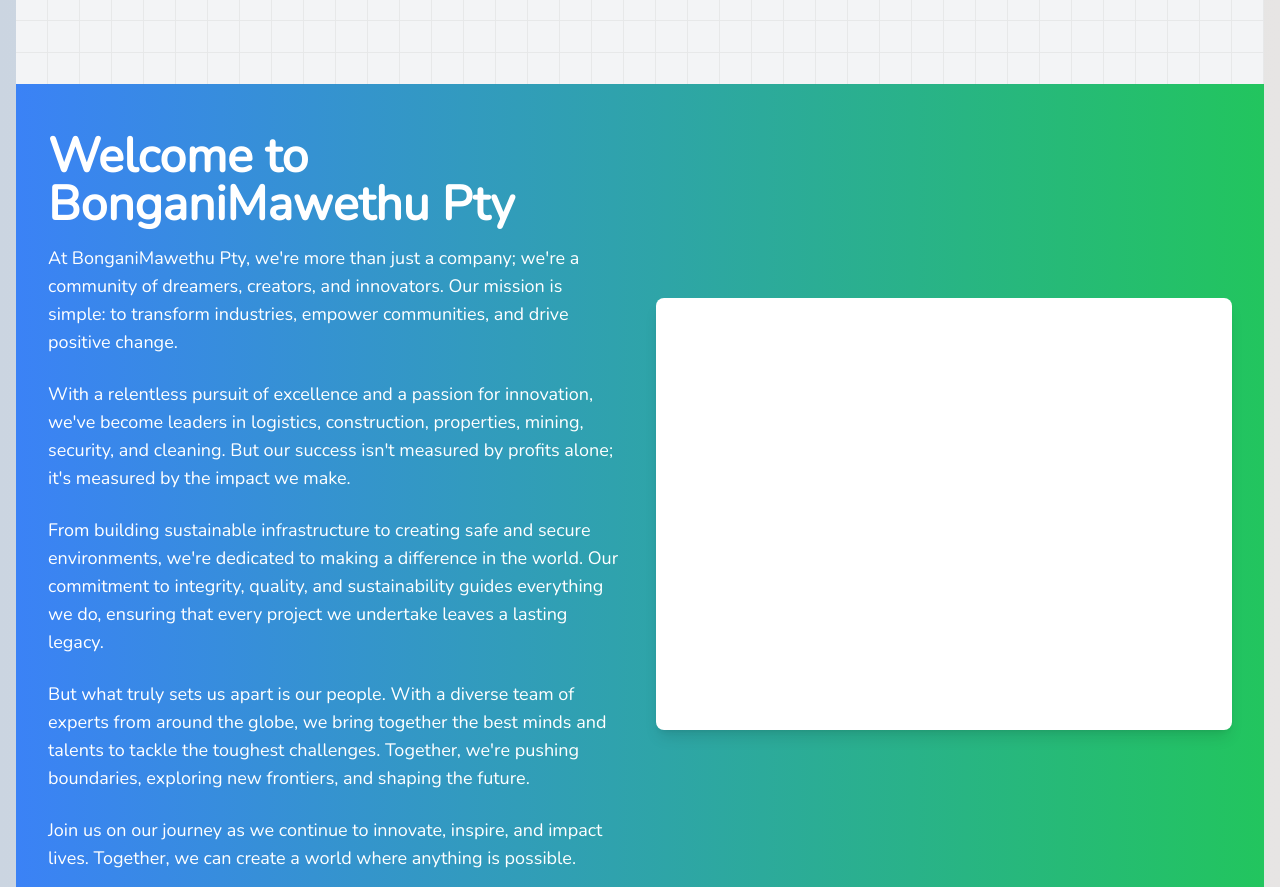
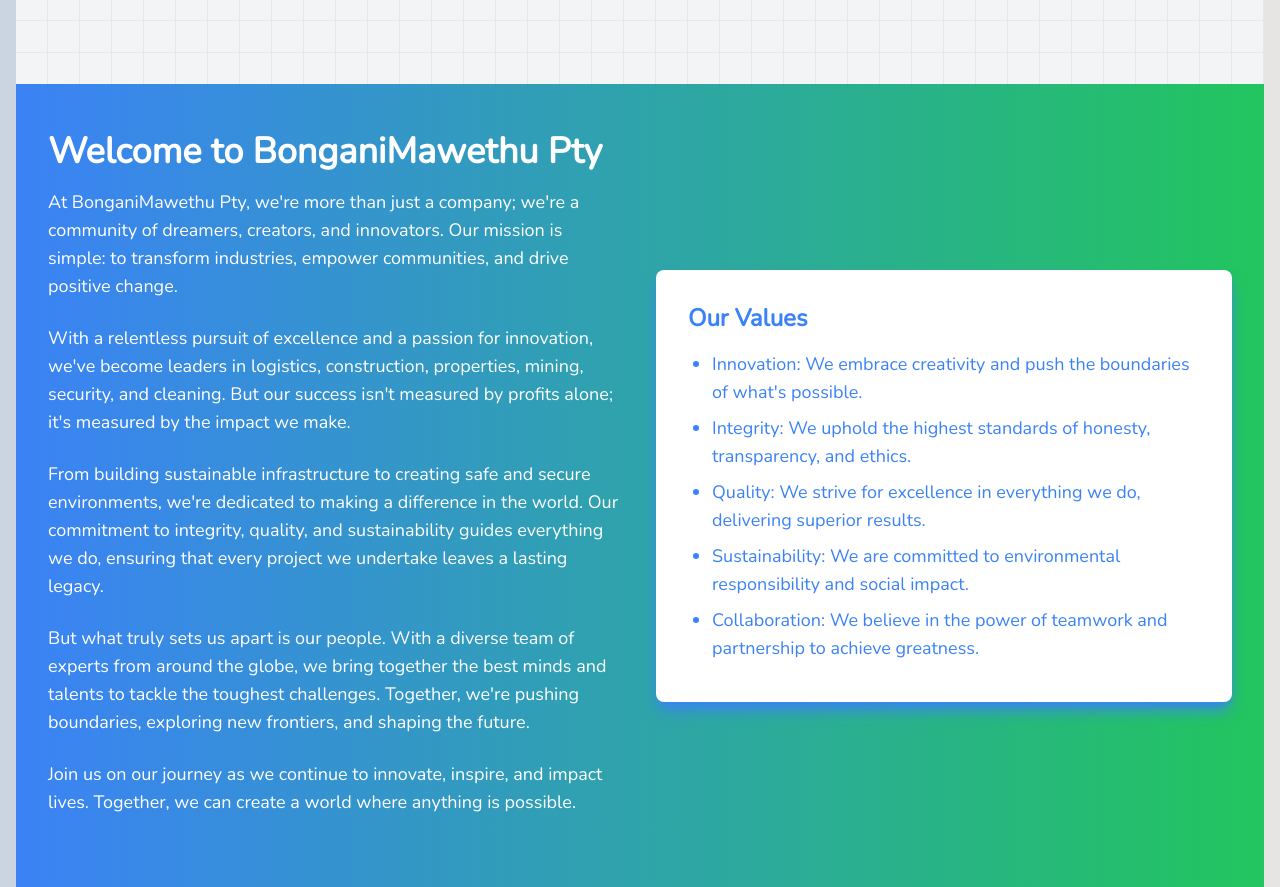
Before and after one commit to Lucky-N202/BonganiMawethu, a Next.js app: page / in a window 1280 px wide. Shown: the part 440-1327 px from the top of the page. Built offline with nearby package versions, Linux system fonts and the light colour scheme.

Commit message:
fixed about

```diff
--- a/components/ui/About.tsx
+++ b/components/ui/About.tsx
@@ -3,9 +3,9 @@
   return (
     <section className="py-12 bg-gradient-to-r from-blue-500 to-green-500 text-white">
             <div className="container mx-auto">
-      <div className="grid grid-cols-1 md:grid-cols-2 gap-8 items-center">
+                <div className="grid grid-cols-1 md:grid-cols-2 gap-8 items-center ">
                     <div>
-          <h2 className="text-4xl md:text-5xl font-bold mb-4">Welcome to BonganiMawethu Pty</h2>
+                        <h2 className="text-3xl md:text-4xl font-bold mb-4">Welcome to BonganiMawethu Pty</h2>
                         <p className="text-lg mb-6">At BonganiMawethu Pty, we&apos;re more than just a company; we&apos;re a community of dreamers, creators, and innovators. Our mission is simple: to transform industries, empower communities, and drive positive change.</p>
                         <p className="text-lg mb-6">With a relentless pursuit of excellence and a passion for innovation, we&apos;ve become leaders in logistics, construction, properties, mining, security, and cleaning. But our success isn&apos;t measured by profits alone; it&apos;s measured by the impact we make.</p>
                         <p className="text-lg mb-6">From building sustainable infrastructure to creating safe and secure environments, we&apos;re dedicated to making a difference in the world. Our commitment to integrity, quality, and sustainability guides everything we do, ensuring that every project we undertake leaves a lasting legacy.</p>
@@ -13,7 +13,7 @@
                         <p className="text-lg mb-6">Join us on our journey as we continue to innovate, inspire, and impact lives. Together, we can create a world where anything is possible.</p>
                     </div>
                     <div className="hidden md:block">
-          <div className="bg-white rounded-lg p-8 shadow-lg">
+                    <div className="bg-white rounded-lg p-8 shadow-lg shadow-blue-500 text-blue-500">
                         <h3 className="text-2xl font-bold mb-4">Our Values</h3>
                         <ul className="list-disc pl-6">
                         <li className="text-lg mb-2">Innovation: We embrace creativity and push the boundaries of what&apos;s possible.</li>
```
Lines whose indentation alone changed are shown as unchanged.
